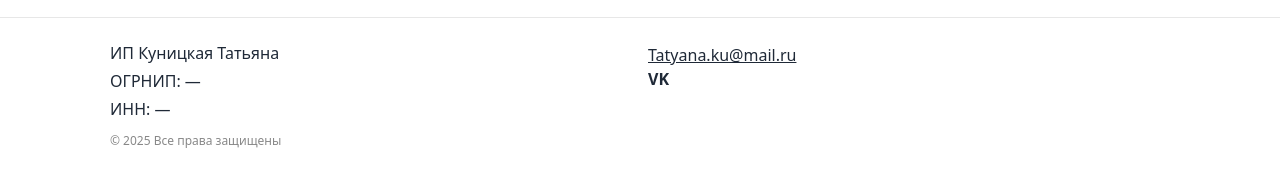
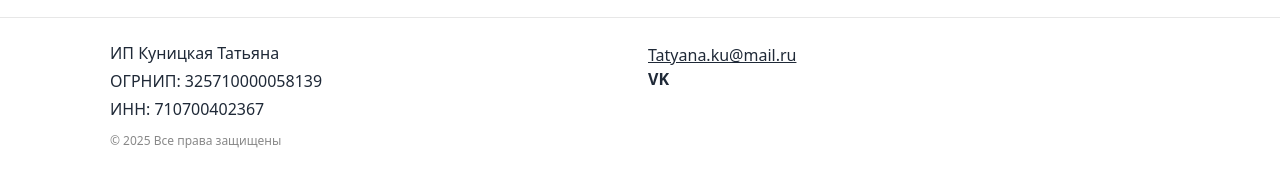
Before and after one commit to KunitzAn/leotards-landing, a React (Vite) app: page / in a window 1280 px wide. Shown: the part 1353-1523 px from the top of the page. Built offline with nearby package versions, Linux system fonts and the light colour scheme.

Commit message:
add ORGNIP & Inn

```diff
--- a/src/App.tsx
+++ b/src/App.tsx
@@ -50,8 +50,8 @@ function HomePage() {
           <div className="footer-columns">
             <div className="footer-col">
               <div className="ip">ИП Куницкая Татьяна</div>
-              <div className="ogrnip">ОГРНИП: —</div>
-              <div className="inn">ИНН: —</div>
+              <div className="ogrnip">ОГРНИП: 325710000058139</div>
+              <div className="inn">ИНН: 710700402367</div>
             </div>
             <div className="footer-col">
               <div className="contacts">
@@ -129,8 +129,8 @@ function ProcessPage() {
           <div className="footer-columns">
             <div className="footer-col">
               <div className="ip">ИП Куницкая Татьяна</div>
-              <div className="ogrnip">ОГРНИП: —</div>
-              <div className="inn">ИНН: —</div>
+              <div className="ogrnip">ОГРНИП: 325710000058139</div>
+              <div className="inn">ИНН: 710700402367</div>
             </div>
             <div className="footer-col">
               <div className="contacts">
@@ -199,8 +199,8 @@ function CarePage() {
           <div className="footer-columns">
             <div className="footer-col">
               <div className="ip">ИП Куницкая Татьяна</div>
-              <div className="ogrnip">ОГРНИП: —</div>
-              <div className="inn">ИНН: —</div>
+              <div className="ogrnip">ОГРНИП: 325710000058139</div>
+              <div className="inn">ИНН: 710700402367</div>
             </div>
             <div className="footer-col">
               <div className="contacts">
```
